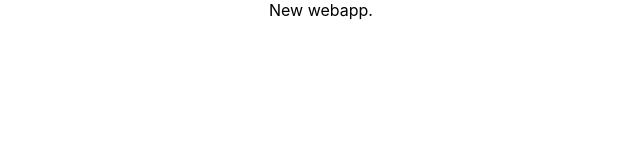
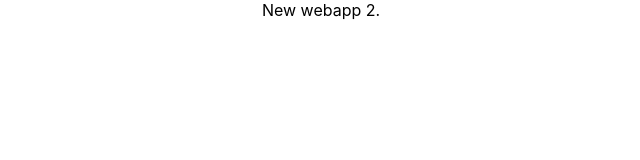
Before and after one commit to harveym4n4lili/TicTacToe, a React (Create React App) app: page / in a window 1280 px wide. Shown: the top 160 px of the page, without its empty margins (319-959 px from the left). Built offline with nearby package versions, Linux system fonts and the light colour scheme.

Commit message:
Testing Commit 2

```diff
--- a/src/App.js
+++ b/src/App.js
@@ -3,7 +3,7 @@ import './assets/styles/App.css';
 function App() {
   return (
     <div className="App">
-      New webapp.
+      New webapp 2.
     </div>
   );
 }
```
